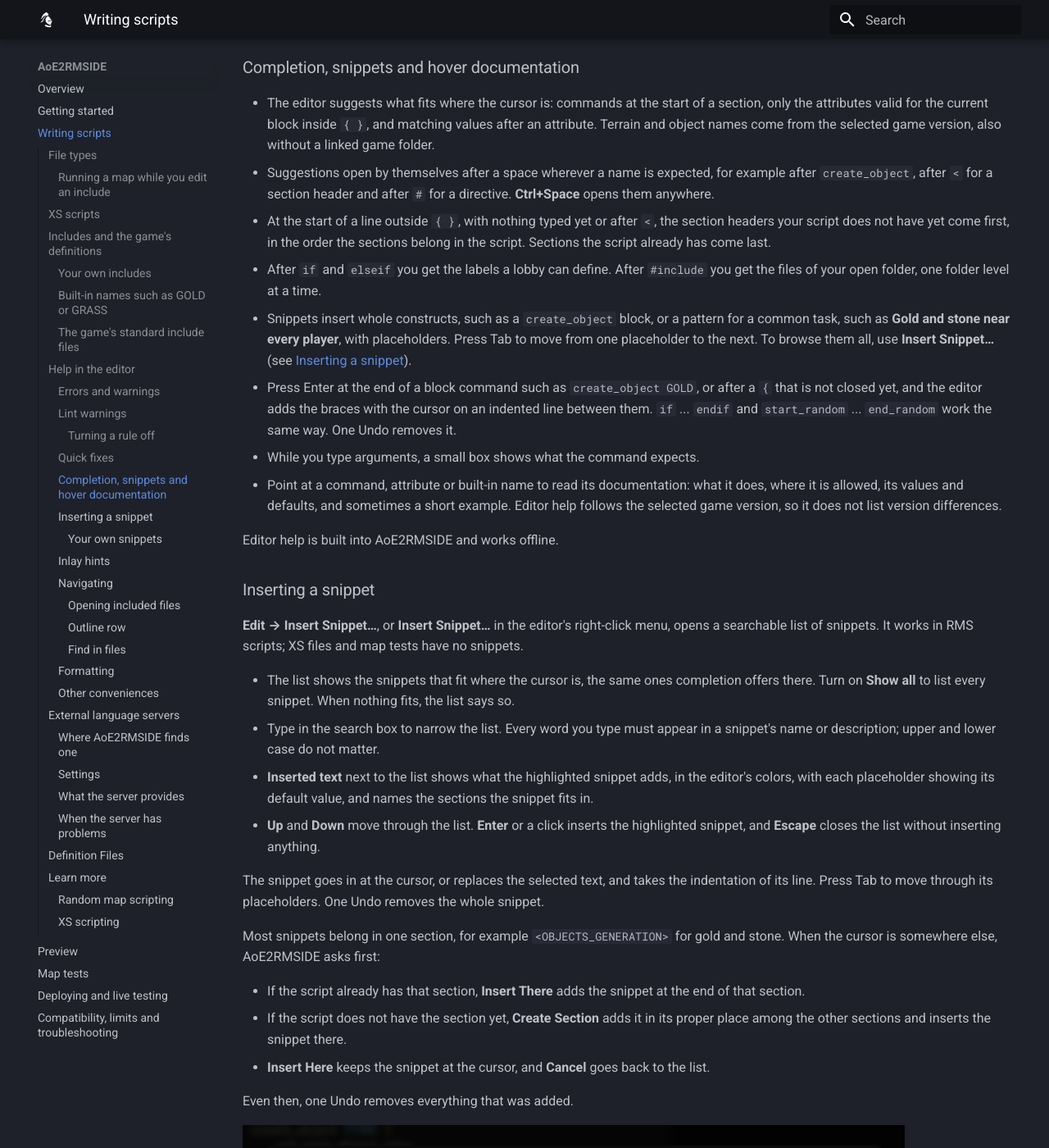
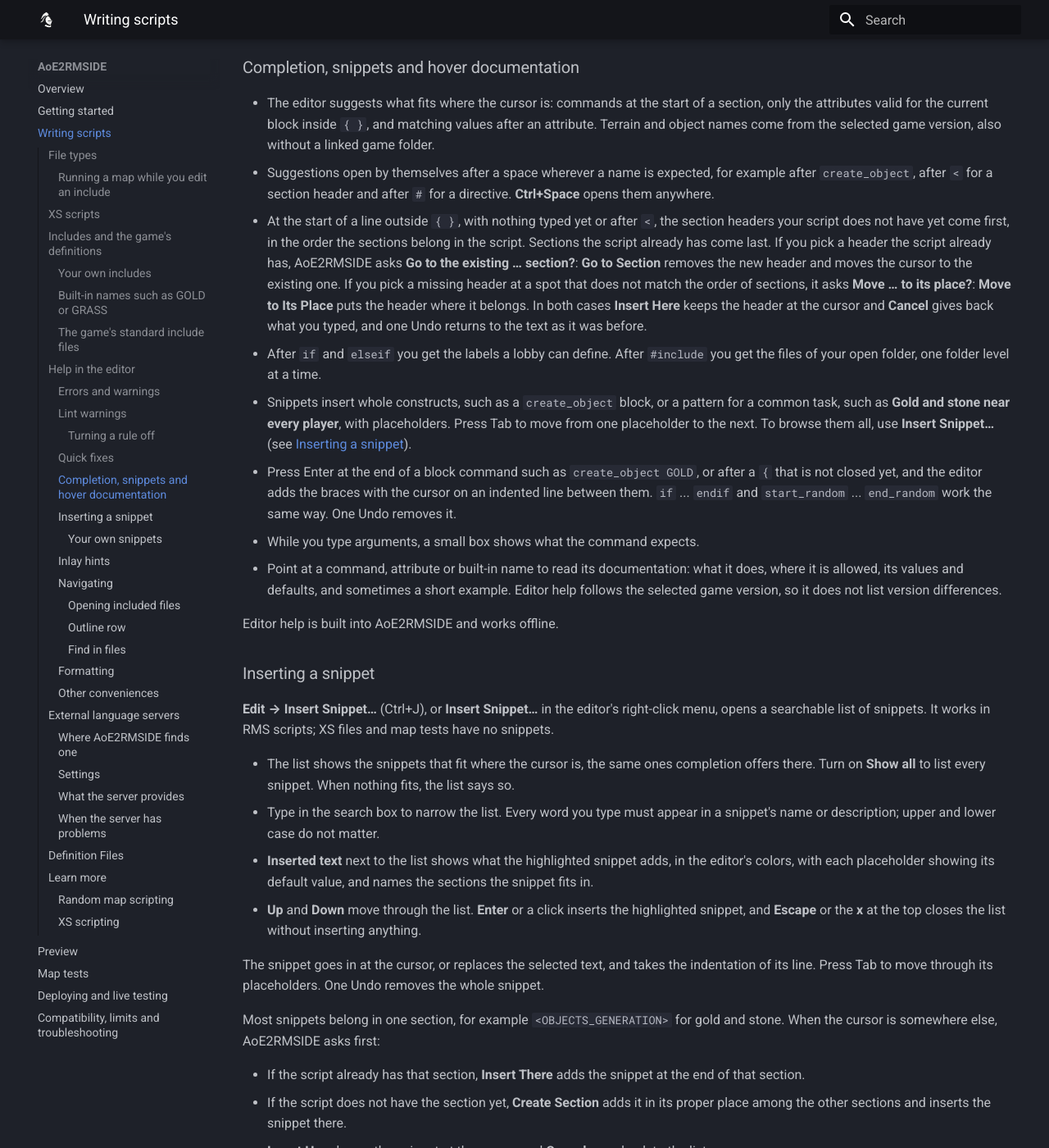
Before and after one commit to aoe2control/aoe2control.github.io, an MkDocs documentation site: the page built from docs/aoe2rmside/writing-scripts.md, in a window 1280 px wide and 1400 px high, scrolled down 6605 px. Shown: the whole window at 82% size. Built offline with MkDocs 1.6.1 and Material for MkDocs 9.7.7, drawn with Linux system fonts in a browser that asks for light colours; some of the changed text lies outside the part shown.

Commit message:
AoE2RMSIDE 1.4.2: app tour, configurations, snippet shortcuts
Getting started: the app tour. Writing scripts: Ctrl+J and Ctrl+Shift+J,
snippet dialogs close with the x or Escape, the Go to Section and Move to
Its Place questions. Preview: configurations instead of presets, the
code's list stays while moving to it, clickable profiler steps, domed
town center marks, row tooltips with full names and resource totals.
Screenshots retaken from the 1.4.2 build.

Co-Authored-By: Claude Opus 5.5 <noreply@anthropic.com>

```diff
--- a/docs/aoe2rmside/writing-scripts.md
+++ b/docs/aoe2rmside/writing-scripts.md
@@ -279,7 +279,13 @@ appears.
 - At the start of a line outside `{ }`, with nothing typed yet or after `<`,
   the section headers your script does not have yet come first, in the order
   the sections belong in the script. Sections the script already has come
-  last.
+  last. If you pick a header the script already has, AoE2RMSIDE asks
+  **Go to the existing … section?**: **Go to Section** removes the new header
+  and moves the cursor to the existing one. If you pick a missing header at a
+  spot that does not match the order of sections, it asks **Move … to its
+  place?**: **Move to Its Place** puts the header where it belongs. In both
+  cases **Insert Here** keeps the header at the cursor and **Cancel** gives
+  back what you typed, and one Undo returns to the text as it was before.
 - After `if` and `elseif` you get the labels a lobby can define. After
   `#include` you get the files of your open folder, one folder level at a
   time.
@@ -302,7 +308,7 @@ Editor help is built into AoE2RMSIDE and works offline.
 
 ### Inserting a snippet
 
-**Edit → Insert Snippet…**, or **Insert Snippet…** in the editor's
+**Edit → Insert Snippet…** (Ctrl+J), or **Insert Snippet…** in the editor's
 right-click menu, opens a searchable list of snippets. It works in RMS
 scripts; XS files and map tests have no snippets.
 
@@ -315,8 +321,8 @@ scripts; XS files and map tests have no snippets.
   in the editor's colors, with each placeholder showing its default value,
   and names the sections the snippet fits in.
 - **Up** and **Down** move through the list. **Enter** or a click inserts the
-  highlighted snippet, and **Escape** closes the list without inserting
-  anything.
+  highlighted snippet, and **Escape** or the **x** at the top closes the list
+  without inserting anything.
 
 The snippet goes in at the cursor, or replaces the selected text, and takes
 the indentation of its line. Press Tab to move through its placeholders. One
@@ -365,11 +371,12 @@ in English in every interface language.
 #### Your own snippets
 
 Keep code you use often as your own snippet: select it (or select nothing to
-start empty) and choose **Save as Snippet…** in the editor's right-click menu
-or the **Edit** menu. Give it a name, the section it belongs in (or **Any
+start empty) and choose **Save as Snippet…** (Ctrl+Shift+J) in the editor's
+right-click menu or the **Edit** menu. Give it a name, the section it belongs in (or **Any
 section**) and, if you like, a short description. The code can still be
 changed in the dialog, with the same highlighting, suggestions and
-descriptions as in the editor, fitted to the section you chose. Your snippets appear first under **My snippets** in
+descriptions as in the editor, fitted to the section you chose. **Save
+Snippet** keeps it; the **x** or Escape closes the dialog without saving. Your snippets appear first under **My snippets** in
 Insert Snippet…, go into their section the same way as the built-in ones, and
 are inserted as written, without placeholders. The **Edit** and **Delete** buttons
 on a snippet's row change or remove it; deleting asks first.
```
Also changed, not shown: docs/aoe2rmside/deploying-and-live-testing.md (+3 -3 lines), docs/aoe2rmside/faq.md (+5 -5 lines), docs/aoe2rmside/getting-started.md (+8 -1 lines), docs/aoe2rmside/preview.md (+25 -8 lines), docs/aoe2rmside/images/code-highlight.png, docs/aoe2rmside/images/connection-paths.png, docs/aoe2rmside/images/insert-snippet.png, docs/aoe2rmside/images/live-test-progress.png, docs/aoe2rmside/images/lobby-options.png, docs/aoe2rmside/images/main-window.png, docs/aoe2rmside/images/preview-behind-editor.png, docs/aoe2rmside/images/preview-looks.png, docs/aoe2rmside/images/selection-list.png, docs/aoe2rmside/images/test-results.png, 2 more files.
